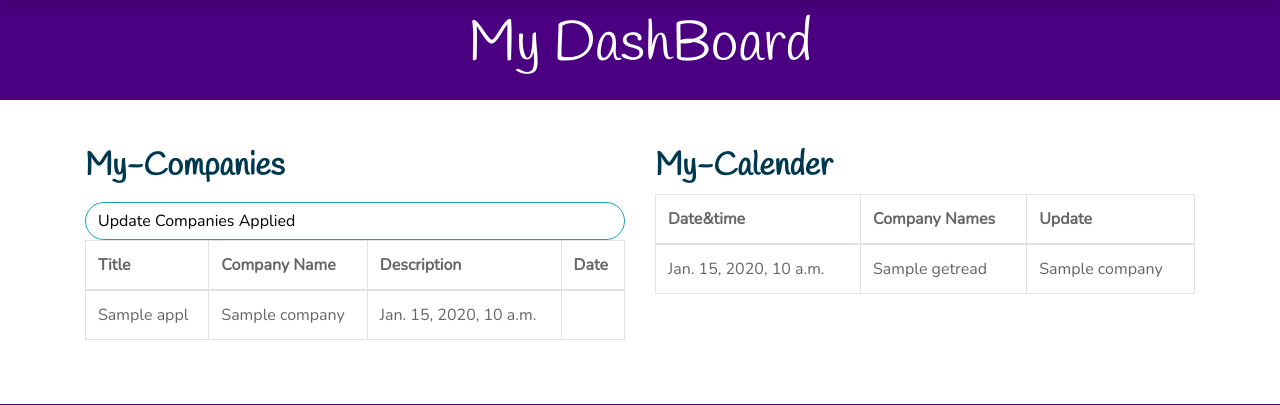
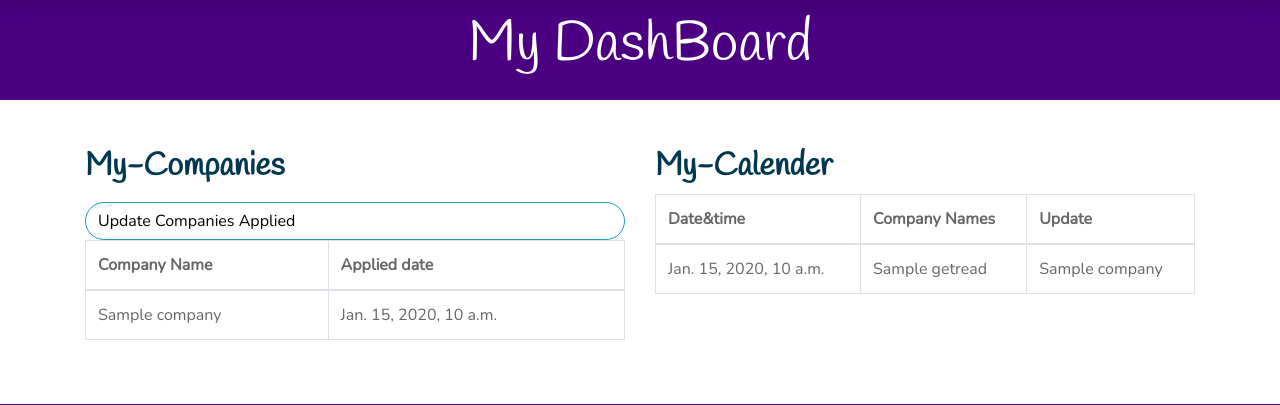
Before and after one commit to surajgowda/placementsite, a Django app: template display/templates/MyAccount.html in a window 1280 px wide. Shown: the part 85-490 px from the top of the page. Run offline with Django 3.2, Linux system fonts and the light colour scheme; the template is opened without the code that fills it: most values are stand-ins (such as "Sample title", 1, 10 or a date in 2020); some libraries are stand-ins or nearby versions.

Commit message:
last push of the day

```diff
--- a/display/templates/MyAccount.html
+++ b/display/templates/MyAccount.html
@@ -24,16 +24,13 @@
         <table class="table table-bordered">
           <thead>
             <tr>
-              <th>Title</th>
               <th>Company Name</th>
-              <th>Description</th>
-              <th>Date</th>
+	      <th>Applied date</th>
             </tr>
           </thead>
           <tbody>
             {% for appl in applied %}
             <tr>
-              <td>{{ appl.title }}</td>
               <td>{{appl.company}}</td>
               <td>{{appl.date}}</td>
             </tr>
--- a/display/templates/company.html
+++ b/display/templates/company.html
@@ -5,7 +5,7 @@
     <div class="container-fluid mb-5" style="background-color: indigo;padding: 10px;">
         <div
           class="d-flex flex-column align-items-center justify-content-center">
-          <h3 class="display-6 font-weight-bold text-white">Comapany Updates</h3>
+          <h3 class="display-6 font-weight-bold text-white">Company Updates</h3>
         </div>
       </div>
    <!--Header End-->
```
